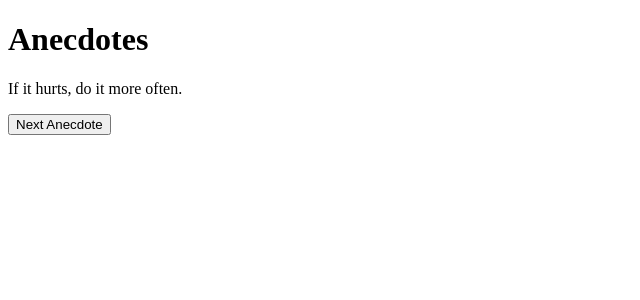
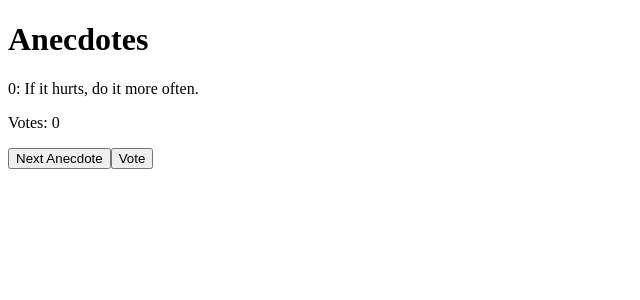
Before and after one commit to Ianbleake/FullStackOpen, a React (Vite) app in the folder part1/: page / in a window 1280 px wide. Shown: the top 300 px of the page, without its empty margins (0-640 px from the left). Built offline with nearby package versions, Linux system fonts and the light colour scheme.

Commit message:
Exercise 13

```diff
--- a/part1/src/App.jsx
+++ b/part1/src/App.jsx
@@ -5,23 +5,31 @@
 
 const App = () => {
   const anecdotes = [
-    'If it hurts, do it more often.',
-    'Adding manpower to a late software project makes it later!',
-    'The first 90 percent of the code accounts for the first 10 percent of the development time...The remaining 10 percent of the code accounts for the other 90 percent of the development time.',
-    'Any fool can write code that a computer can understand. Good programmers write code that humans can understand.',
-    'Premature optimization is the root of all evil.',
-    'Debugging is twice as hard as writing the code in the first place. Therefore, if you write the code as cleverly as possible, you are, by definition, not smart enough to debug it.',
-    'Programming without an extremely heavy use of console.log is same as if a doctor would refuse to use x-rays or blood tests when diagnosing patients.',
-    'The only way to go fast, is to go well.'
+    '0: If it hurts, do it more often.',
+    '1: Adding manpower to a late software project makes it later!',
+    '2: The first 90 percent of the code accounts for the first 10 percent of the development time...The remaining 10 percent of the code accounts for the other 90 percent of the development time.',
+    '3: Any fool can write code that a computer can understand. Good programmers write code that humans can understand.',
+    '4: Premature optimization is the root of all evil.',
+    '5: Debugging is twice as hard as writing the code in the first place. Therefore, if you write the code as cleverly as possible, you are, by definition, not smart enough to debug it.',
+    '6: Programming without an extremely heavy use of console.log is same as if a doctor would refuse to use x-rays or blood tests when diagnosing patients.',
+    '7: The only way to go fast, is to go well.'
   ]
 
   const [selected, setSelected] = useState(0)
+  const [votes, setVote] = useState({0: 0, 1: 0, 2: 0, 3: 0, 4:0, 5:0, 6:0, 7:0})
 
+  const addVote = ()=>{
+    const newVote = {...votes}
+    newVote[selected]+=1
+    setVote(newVote)
+  }
+  console.log(votes)
   return (
     <div>
       <Title text={'Anecdotes'} />
-      <Display text={anecdotes[selected]} />
+      <Display text={anecdotes[selected]} value={votes[selected]} />
       <Button text={'Next Anecdote'} onClick={()=>{setSelected(Math.floor(Math.random() * ((anecdotes.length-1) + 1) ))}} />
+      <Button text={'Vote'} onClick={addVote}/>
     </div>
 
   )
--- a/part1/src/Components/Display.jsx
+++ b/part1/src/Components/Display.jsx
@@ -1,7 +1,10 @@
 import React from 'react'
 
-export const Display = ({text}) => {
+export const Display = ({text, value}) => {
   return (
-      <p>{text}</p>
+    <div>
+            <p>{text}</p>
+            <p>Votes: {value}</p>
+    </div>
   );
 }
```
